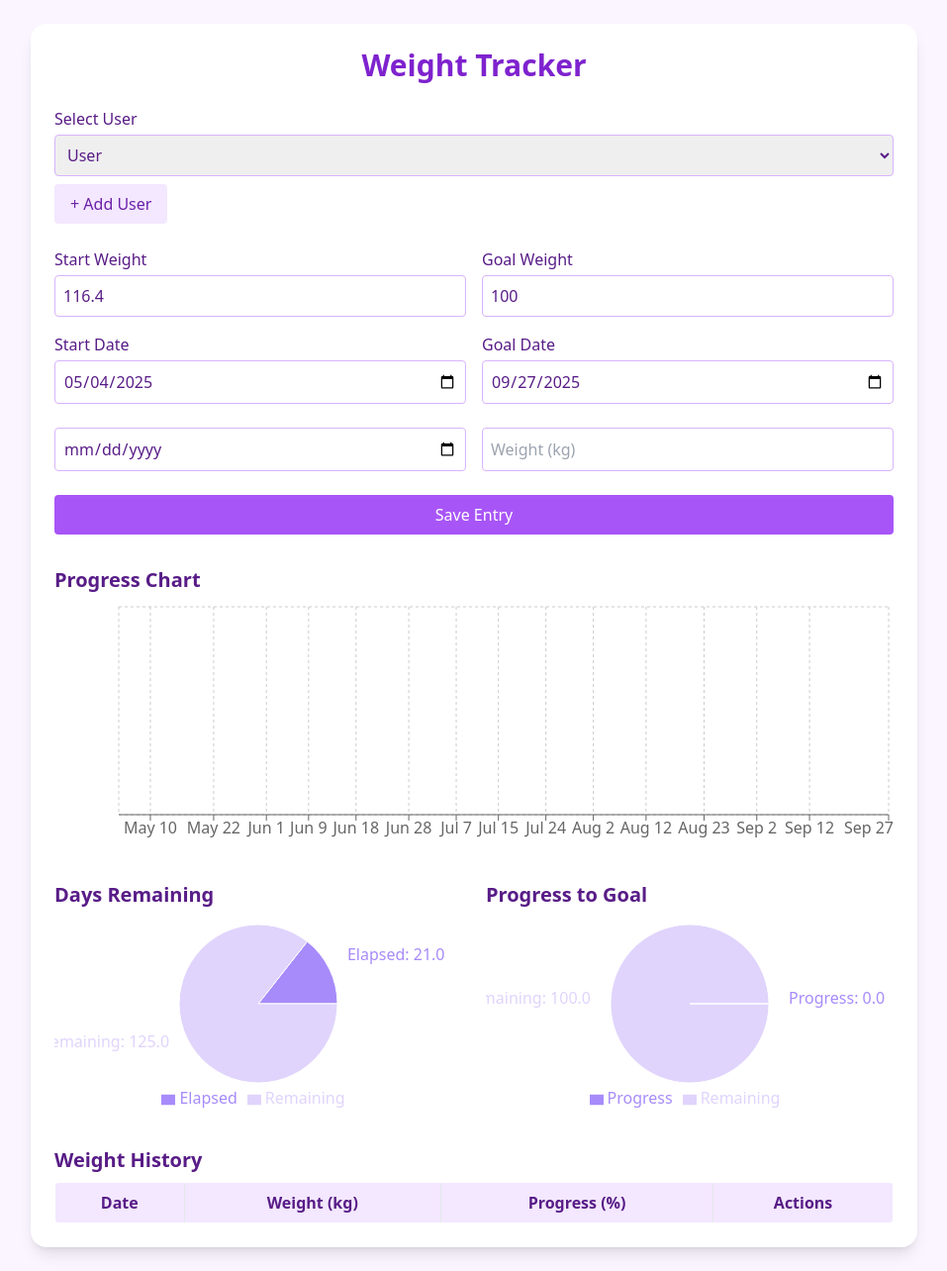
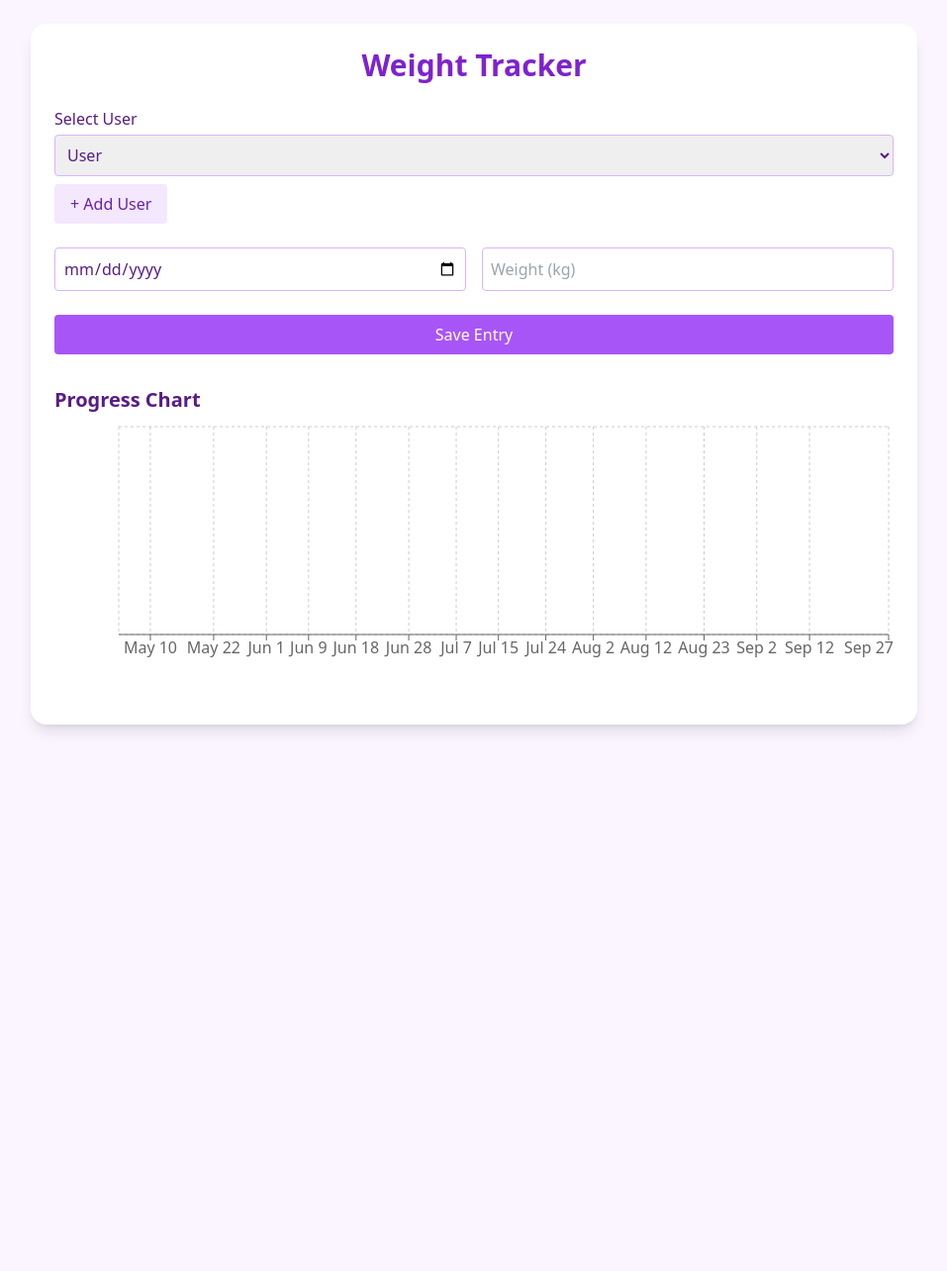
Before and after one commit to DamonHaldane/weight-loss-tracker, a React (Create React App) app: page / in a window 1280 px wide. Shown: the whole page at 99% size, without its empty margins (161-1118 px from the left). After the commit the page ends 800 px from the top, so only its background shows below. Built offline with nearby package versions, Linux system fonts and the light colour scheme.

Commit message:
Add files via upload

```diff
--- a/postcss.config.js
+++ b/postcss.config.js
@@ -1,6 +1,6 @@
 module.exports = {
   plugins: {
     tailwindcss: {},
-    autoprefixer: {},
-  },
-};
+    autoprefixer: {}
+  }
+}
--- a/public/index.html
+++ b/public/index.html
@@ -2,10 +2,10 @@
 <html lang="en">
 <head>
   <meta charset="UTF-8" />
-    <meta name="viewport" content="width=device-width, initial-scale=1" />
+  <meta name="viewport" content="width=device-width, initial-scale=1.0"/>
   <title>Weight Tracker</title>
 </head>
-  <body>
+<body class="bg-purple-50">
   <div id="root"></div>
 </body>
 </html>
--- a/src/App.jsx
+++ b/src/App.jsx
@@ -1,6 +1,3 @@
-// Final working App.jsx content (fully implemented version)
-// This will be exactly as used in the successful deployment
-
 import { useState, useEffect } from "react";
 import {
   LineChart, Line, XAxis, YAxis, CartesianGrid, Tooltip, ResponsiveContainer, Area,
@@ -106,7 +103,6 @@ export default function App() {
     <div className="min-h-screen bg-purple-50 p-6 text-purple-900">
       <div className="max-w-4xl mx-auto bg-white p-6 rounded-2xl shadow-lg">
         <h1 className="text-3xl font-bold mb-6 text-center text-purple-700">Weight Tracker</h1>
-
         <div className="mb-6">
           <label className="block font-medium mb-1">Select User</label>
           <select value={activeUser} onChange={handleUserChange} className="border border-purple-300 p-2 w-full rounded">
@@ -116,32 +112,11 @@ export default function App() {
           </select>
           <button onClick={handleNewUser} className="mt-2 bg-purple-100 hover:bg-purple-200 text-purple-800 px-4 py-2 rounded">+ Add User</button>
         </div>
-
-        <div className="grid grid-cols-2 gap-4 mb-6">
-          <div>
-            <label className="block font-medium mb-1">Start Weight</label>
-            <input type="number" value={startWeight} onChange={(e) => updateUserData({ startWeight: parseFloat(e.target.value) })} className="border border-purple-300 p-2 w-full rounded" />
-          </div>
-          <div>
-            <label className="block font-medium mb-1">Goal Weight</label>
-            <input type="number" value={goalWeight} onChange={(e) => updateUserData({ goalWeight: parseFloat(e.target.value) })} className="border border-purple-300 p-2 w-full rounded" />
-          </div>
-          <div>
-            <label className="block font-medium mb-1">Start Date</label>
-            <input type="date" value={startDate} onChange={(e) => updateUserData({ startDate: e.target.value })} className="border border-purple-300 p-2 w-full rounded" />
-          </div>
-          <div>
-            <label className="block font-medium mb-1">Goal Date</label>
-            <input type="date" value={goalDate} onChange={(e) => updateUserData({ goalDate: e.target.value })} className="border border-purple-300 p-2 w-full rounded" />
-          </div>
-        </div>
-
         <div className="grid grid-cols-2 gap-4 mb-6">
           <input type="date" value={newDate} onChange={(e) => setNewDate(e.target.value)} className="border border-purple-300 p-2 w-full rounded" />
           <input type="number" value={newWeight} onChange={(e) => setNewWeight(e.target.value)} className="border border-purple-300 p-2 w-full rounded" placeholder="Weight (kg)" />
         </div>
         <button onClick={handleAddWeight} className="mb-8 bg-purple-500 hover:bg-purple-600 text-white px-4 py-2 rounded w-full">Save Entry</button>
-
         <div className="mb-8">
           <h2 className="text-xl font-semibold mb-2">Progress Chart</h2>
           <ResponsiveContainer width="100%" height={250}>
@@ -155,57 +130,6 @@ export default function App() {
             </LineChart>
           </ResponsiveContainer>
         </div>
-
-        <div className="grid grid-cols-1 md:grid-cols-2 gap-6 mb-8">
-          <div>
-            <h2 className="text-xl font-semibold mb-2">Days Remaining</h2>
-            <ResponsiveContainer width="100%" height={200}>
-              <PieChart>
-                <Pie dataKey="value" data={[{ name: 'Elapsed', value: daysElapsed }, { name: 'Remaining', value: daysRemaining }]} cx="50%" cy="50%" outerRadius={80} labelLine={false} label={({ name, value }) => `${name}: ${value.toFixed(1)}`}>
-                  {COLORS.map((color, index) => <Cell key={`cell-${index}`} fill={color} />)}
-                </Pie>
-                <Legend />
-              </PieChart>
-            </ResponsiveContainer>
-          </div>
-          <div>
-            <h2 className="text-xl font-semibold mb-2">Progress to Goal</h2>
-            <ResponsiveContainer width="100%" height={200}>
-              <PieChart>
-                <Pie dataKey="value" data={[{ name: 'Progress', value: weightProgress }, { name: 'Remaining', value: 100 - weightProgress }]} cx="50%" cy="50%" outerRadius={80} labelLine={false} label={({ name, value }) => `${name}: ${value.toFixed(1)}`}>
-                  {COLORS.map((color, index) => <Cell key={`cell-${index}`} fill={color} />)}
-                </Pie>
-                <Legend />
-              </PieChart>
-            </ResponsiveContainer>
-          </div>
-        </div>
-
-        <div>
-          <h2 className="text-xl font-semibold mb-2">Weight History</h2>
-          <table className="w-full border rounded overflow-hidden">
-            <thead className="bg-purple-100">
-              <tr>
-                <th className="border p-2">Date</th>
-                <th className="border p-2">Weight (kg)</th>
-                <th className="border p-2">Progress (%)</th>
-                <th className="border p-2">Actions</th>
-              </tr>
-            </thead>
-            <tbody>
-              {logs.map((entry, index) => (
-                <tr key={index} className="hover:bg-purple-50">
-                  <td className="border p-2">{entry.date}</td>
-                  <td className="border p-2">{entry.weight}</td>
-                  <td className="border p-2">{entry.progress}</td>
-                  <td className="border p-2 text-center">
-                    <button onClick={() => handleDelete(index)} className="text-red-500 hover:text-red-700">Delete</button>
-                  </td>
-                </tr>
-              ))}
-            </tbody>
-          </table>
-        </div>
       </div>
     </div>
   );
--- a/src/index.js
+++ b/src/index.js
@@ -1,7 +1,11 @@
 import React from "react";
 import ReactDOM from "react-dom/client";
+import "./index.css";
 import App from "./App";
-import "./index.css";
 
 const root = ReactDOM.createRoot(document.getElementById("root"));
-root.render(<App />);
+root.render(
+  <React.StrictMode>
+    <App />
+  </React.StrictMode>
+);
--- a/tailwind.config.js
+++ b/tailwind.config.js
@@ -1,7 +1,5 @@
 module.exports = {
   content: ["./src/**/*.{js,jsx,ts,tsx}", "./public/index.html"],
-  theme: {
-    extend: {},
-  },
-  plugins: [],
-};
+  theme: { extend: {} },
+  plugins: []
+}
```
Also changed, not shown: package.json (+9 -4 lines), vercel.json. Lines whose indentation alone changed are shown as unchanged.
